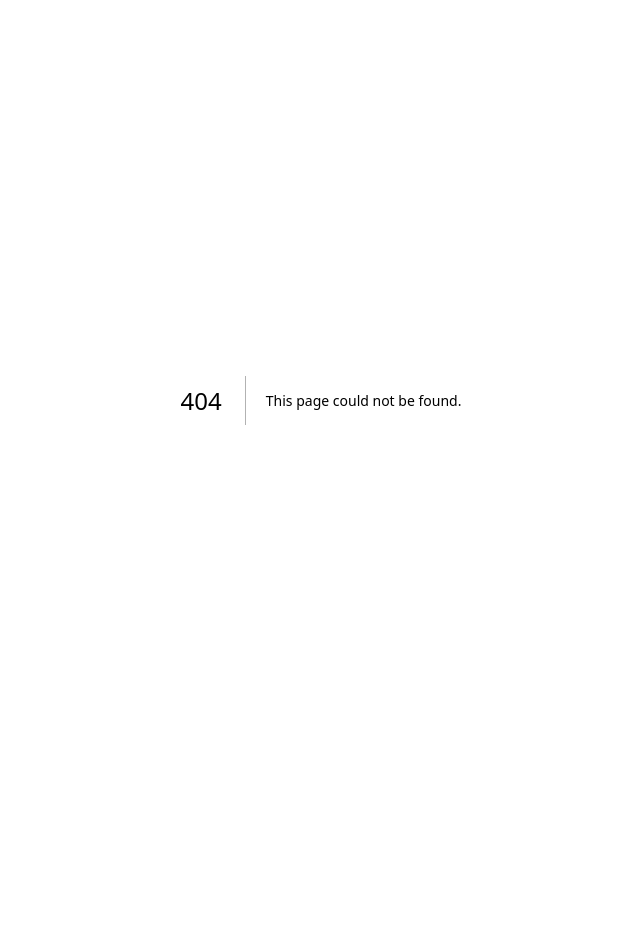
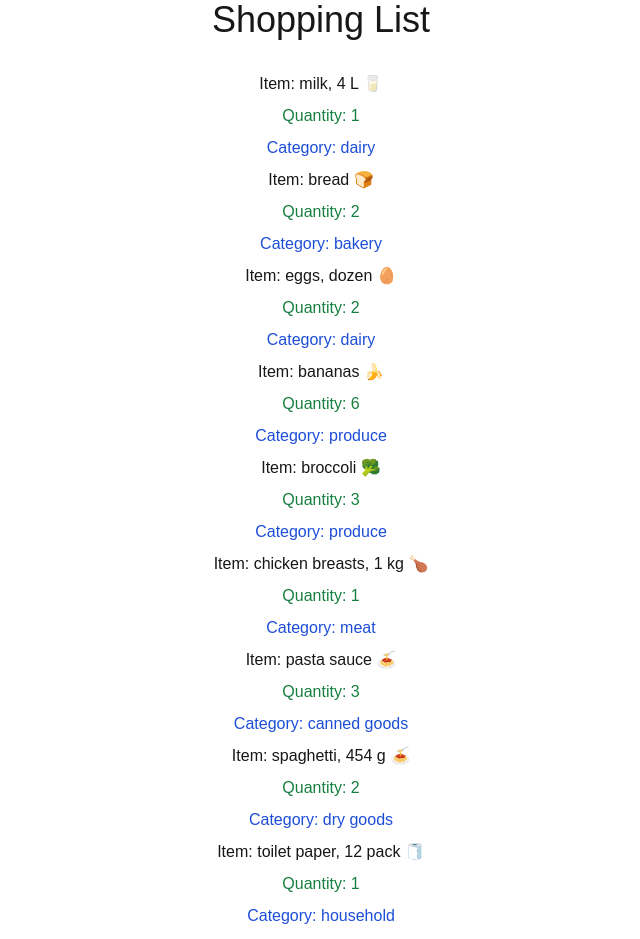
Before and after one commit to AndyNg555/cprg306-assignments, a Next.js app: page /week-3 in a window 1280 px wide. Before the commit this address had no page. Shown: the top 939 px of the page, without its empty margins (319-959 px from the left). Before the commit the page ends 800 px from the top, so only its background shows below. Built offline with nearby package versions, Linux system fonts and the light colour scheme.

Commit message:
week 3 assignment added

```diff
--- /dev/null
+++ b/app/week-3/item-list.js
@@ -0,0 +1,93 @@
+import Item from "./item";
+
+const item1 = {
+    name: "milk, 4 L 🥛",
+    quantity: 1,
+    category: "dairy",
+  };
+
+const item2 = {
+    name: "bread 🍞",
+    quantity: 2,
+    category: "bakery",
+  };
+
+const item3 = {
+    name: "eggs, dozen 🥚",
+    quantity: 2,
+    category: "dairy",
+  };
+
+const item4 = {
+    name: "bananas 🍌",
+    quantity: 6,
+    category: "produce",
+  };
+
+const item5 = {
+    name: "broccoli 🥦",
+    quantity: 3,
+    category: "produce",
+  };
+
+const item6 = {
+    name: "chicken breasts, 1 kg 🍗",
+    quantity: 1,
+    category: "meat",
+  };
+
+const item7 = {
+    name: "pasta sauce 🍝",
+    quantity: 3,
+    category: "canned goods",
+  };
+
+const item8 = {
+    name: "spaghetti, 454 g 🍝",
+    quantity: 2,
+    category: "dry goods",
+  };
+
+const item9 = {
+    name: "toilet paper, 12 pack 🧻",
+    quantity: 1,
+    category: "household",
+  };
+
+const item10 = {
+    name: "paper towels, 6 pack",
+    quantity: 1,
+    category: "household",
+  };
+
+const item11 = {
+    name: "dish soap 🍽️",
+    quantity: 1,
+    category: "household",
+  };
+
+const item12 = {
+    name: "hand soap 🧼",
+    quantity: 4,
+    category: "household",
+  };
+  const ItemList = () => {
+    return (
+      <div>
+        <Item name={item1.name} quantity={item1.quantity} category={item1.category} />
+        <Item name={item2.name} quantity={item2.quantity} category={item2.category} />
+        <Item name={item3.name} quantity={item3.quantity} category={item3.category} />
+        <Item name={item4.name} quantity={item4.quantity} category={item4.category} />
+        <Item name={item5.name} quantity={item5.quantity} category={item5.category} />
+        <Item name={item6.name} quantity={item6.quantity} category={item6.category} />
+        <Item name={item7.name} quantity={item7.quantity} category={item7.category} />
+        <Item name={item8.name} quantity={item8.quantity} category={item8.category} />
+        <Item name={item9.name} quantity={item9.quantity} category={item9.category} />
+        <Item name={item10.name} quantity={item10.quantity} category={item10.category} />
+        <Item name={item11.name} quantity={item11.quantity} category={item11.category} />
+        <Item name={item12.name} quantity={item12.quantity} category={item12.category} />
+      </div>
+    );
+  };
+
+  export default ItemList;
--- /dev/null
+++ b/app/week-3/item.js
@@ -0,0 +1,15 @@
+export default function Item({ name, quantity, category }) {
+    return (
+        <ul>
+        <li className="mb-2">
+            Item: {name}
+        </li>
+        <li className="mb-2 text-green-700" >
+            Quantity: {quantity}
+        </li>
+        <li className="mb-2 text-blue-700">
+            Category: {category}
+        </li>
+        </ul>
+    );
+}
--- /dev/null
+++ b/app/week-3/page.js
@@ -0,0 +1,14 @@
+import ItemList from "./item-list";
+
+const Page = () => {
+  return (
+    <main className="items-center">
+      <div className="text-center">
+        <h1 className="text-4xl mb-8">Shopping List</h1>
+        <ItemList />
+      </div>
+    </main>
+  );
+};
+
+export default Page;
```
